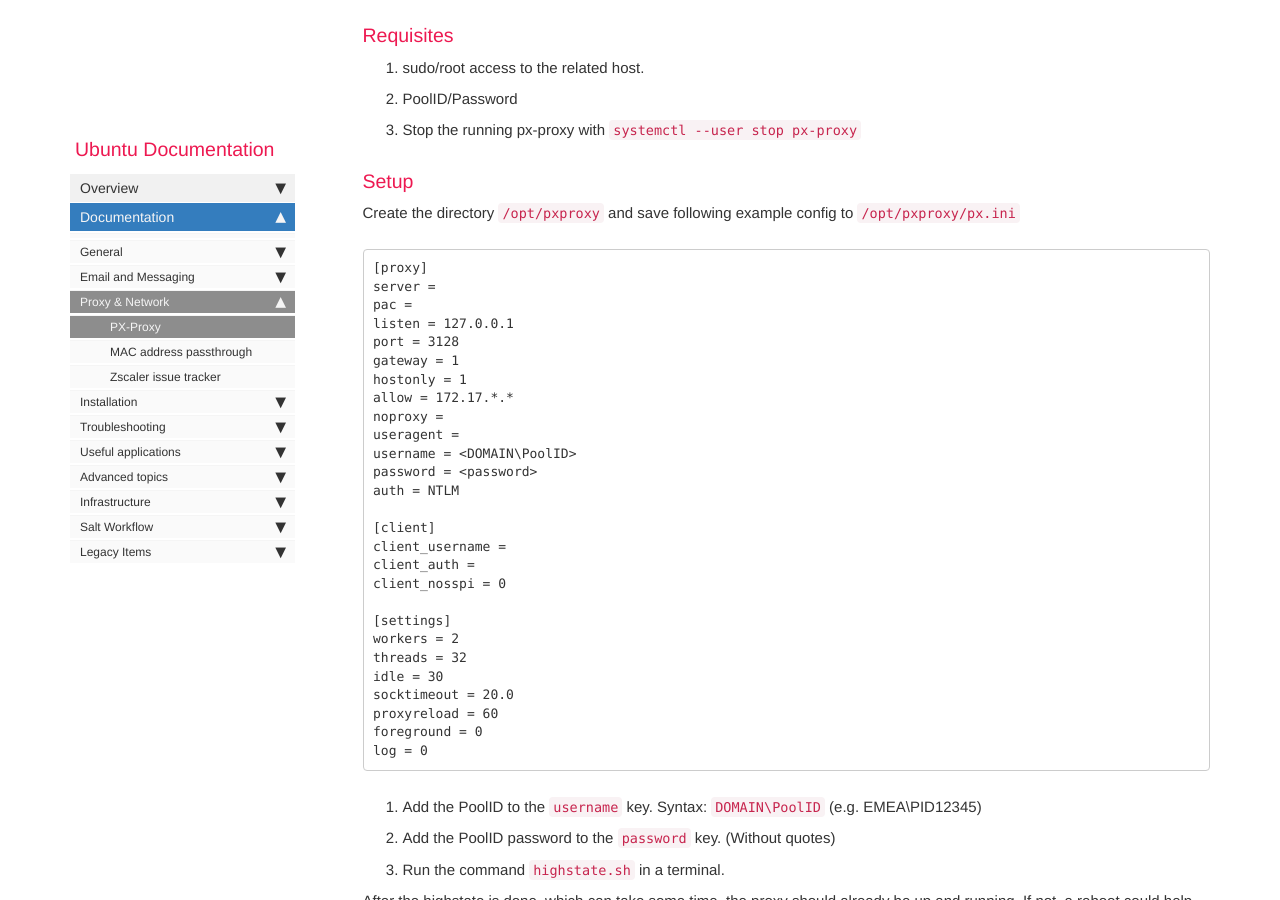
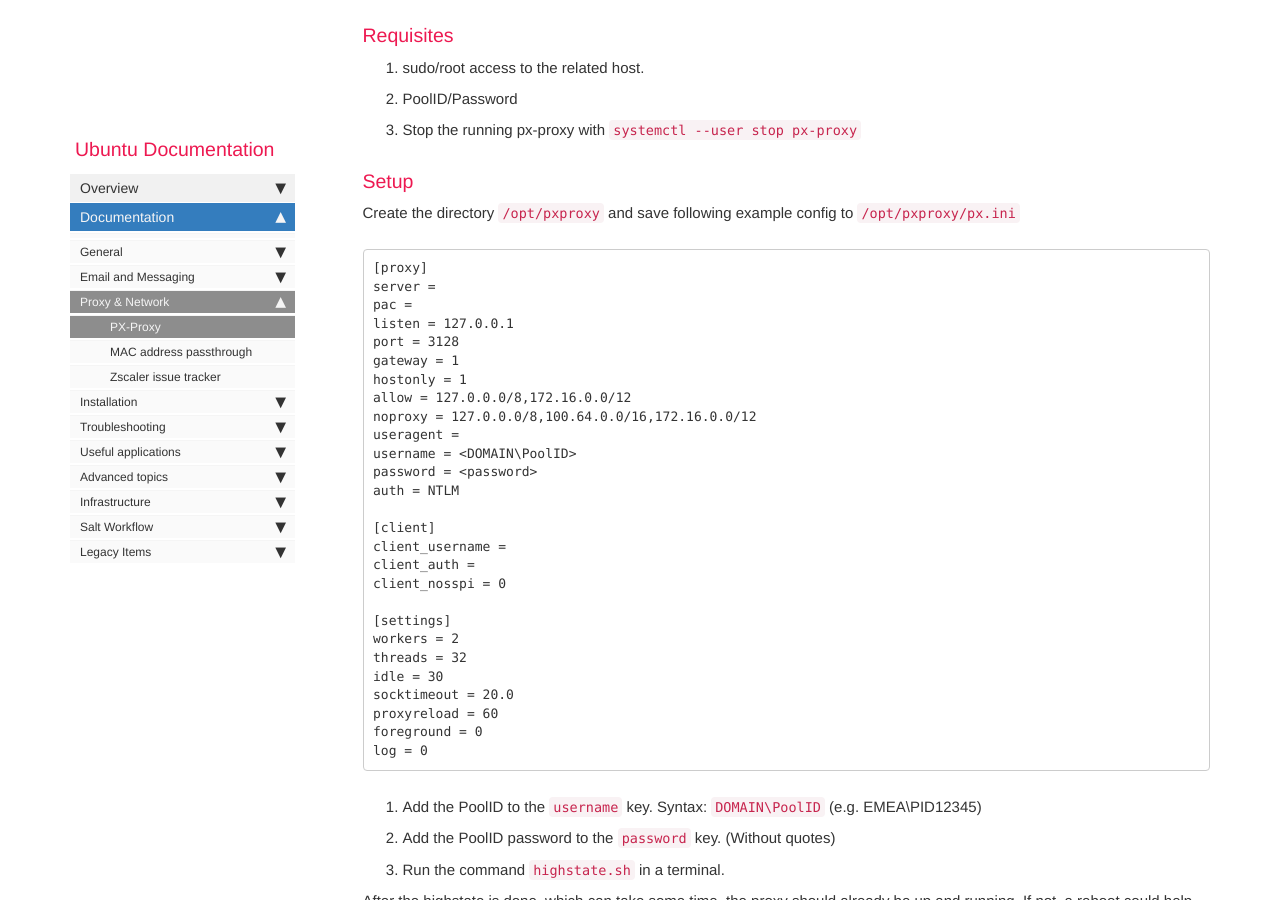
Before and after one commit to RajputPawan/Prometheus, a Jekyll site: the page built from pages/docs/px_proxy.md, in a window 1280 px wide and 900 px high, scrolled down 5398 px. Built offline with Jekyll 4.4.1, drawn with Linux system fonts in a browser that asks for light colours; comment, search, counter and statistics services are not loaded.

```diff
--- a/pages/docs/px_proxy.md
+++ b/pages/docs/px_proxy.md
@@ -249,8 +249,8 @@
 port = 3128
 gateway = 1
 hostonly = 1
-allow = 172.17.*.*
-noproxy =
+allow = 127.0.0.0/8,172.16.0.0/12
+noproxy = 127.0.0.0/8,100.64.0.0/16,172.16.0.0/12
 useragent =
 username = <DOMAIN\PoolID>
 password = <password>
```
